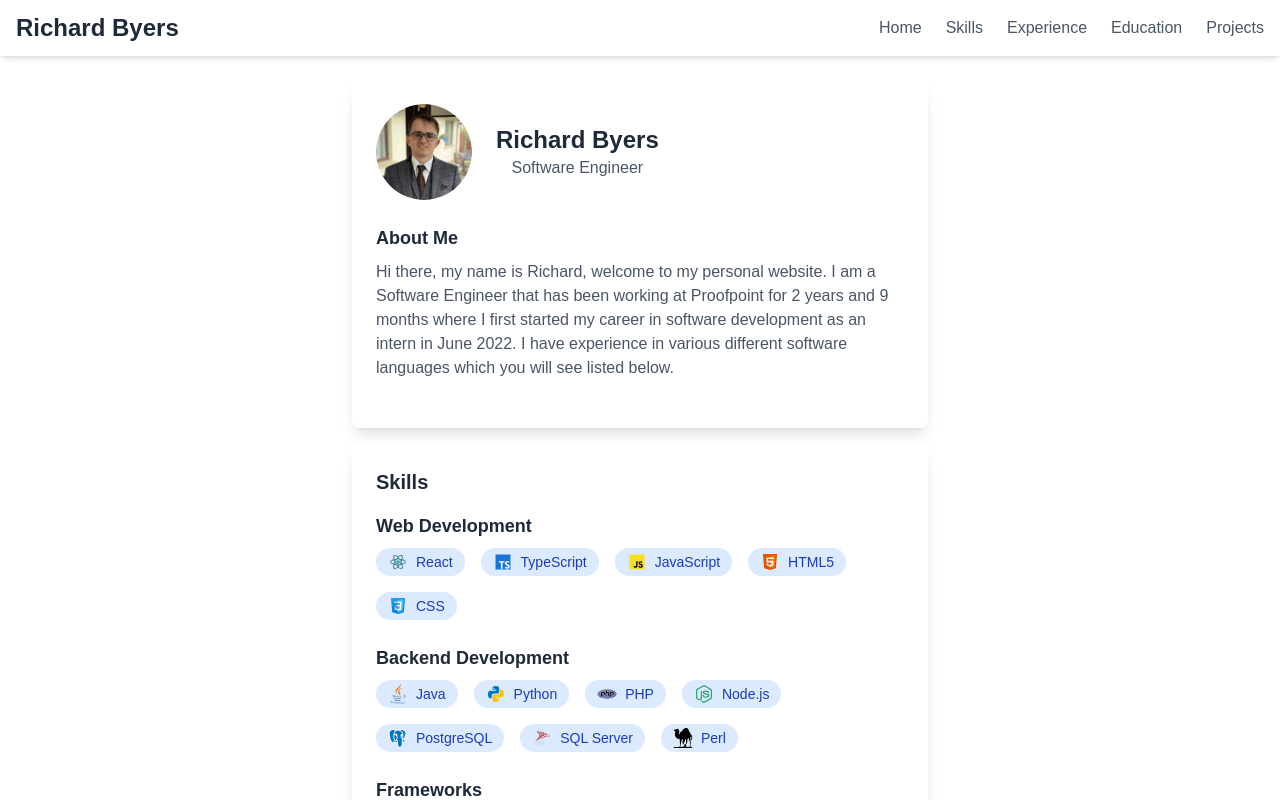
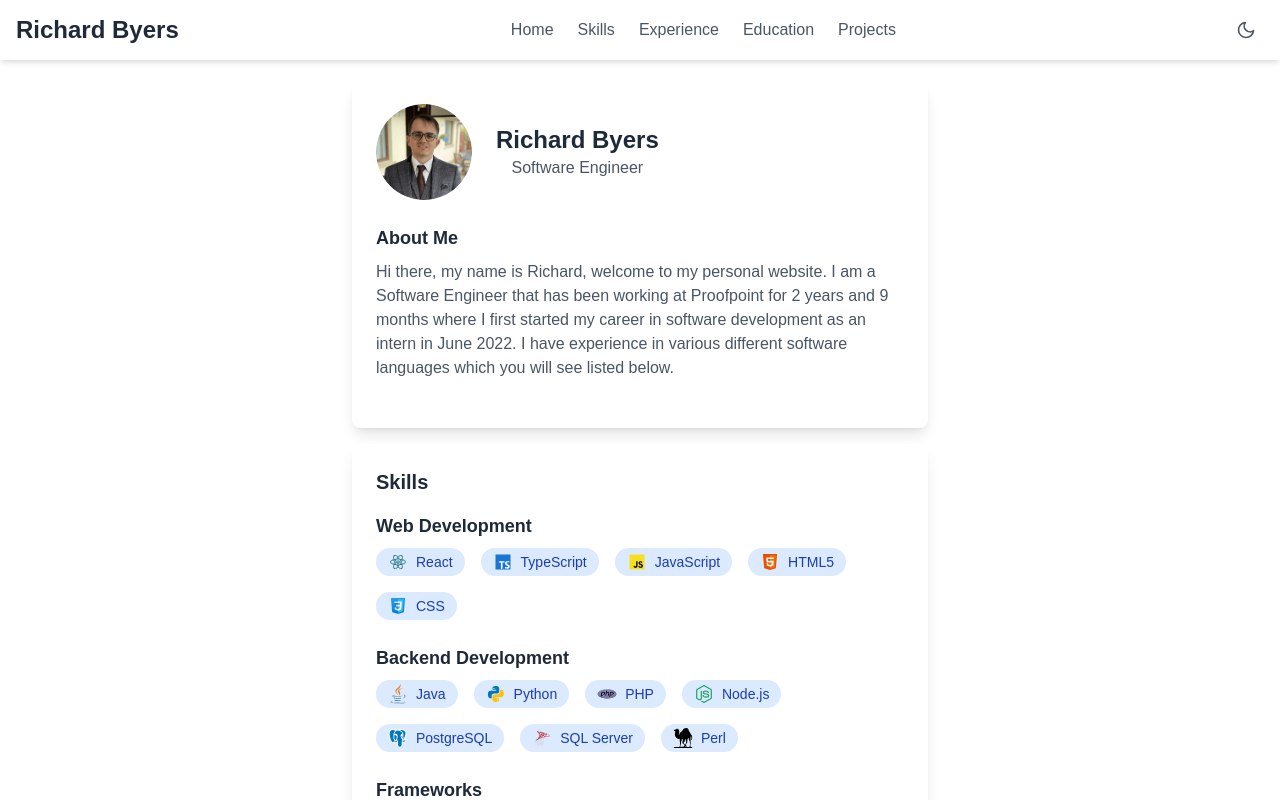
Before and after one commit to Richard-Byers/personal-website, a Next.js app: page / in a window 1280 px wide. Shown: the top 800 px of the page. Built offline with nearby package versions, Linux system fonts and the light colour scheme.

Commit message:
Added in dark mode, light mode toggle

```diff
--- a/app/components/Navbar.tsx
+++ b/app/components/Navbar.tsx
@@ -1,6 +1,7 @@
 import React, { useState, useEffect } from 'react';
 import { motion } from 'framer-motion';
 import { Link } from 'react-scroll';
+import ThemeToggle from './ThemeToggle';
 
 export default function Navbar() {
   const [isVisible, setIsVisible] = useState(true);
@@ -93,6 +94,7 @@ export default function Navbar() {
             </Link>
           </li>
         </ul>
+        <ThemeToggle />
       </div>
     </motion.div>
   );
--- /dev/null
+++ b/app/components/ThemeToggle.tsx
@@ -0,0 +1,28 @@
+'use client'
+import React, { useEffect, useState } from 'react';
+import { FiSun, FiMoon } from 'react-icons/fi';
+
+export default function ThemeToggle() {
+  const [isDark, setIsDark] = useState(false);
+
+  useEffect(() => {
+    setIsDark(document.documentElement.classList.contains('dark'));
+  }, []);
+
+  const toggleTheme = () => {
+    const nextIsDark = !isDark;
+    document.documentElement.classList.toggle('dark', nextIsDark);
+    localStorage.setItem('theme', nextIsDark ? 'dark' : 'light');
+    setIsDark(nextIsDark);
+  };
+
+  return (
+    <button
+      onClick={toggleTheme}
+      aria-label={isDark ? 'Switch to light mode' : 'Switch to dark mode'}
+      className="cursor-pointer p-2 rounded-full text-gray-600 dark:text-gray-300 hover:bg-gray-100 dark:hover:bg-gray-700 transition-colors"
+    >
+      {isDark ? <FiSun size={20} /> : <FiMoon size={20} />}
+    </button>
+  );
+}
--- a/app/globals.css
+++ b/app/globals.css
@@ -1,4 +1,6 @@
 @import "tailwindcss";
+
+@custom-variant dark (&:where(.dark, .dark *));
 
 :root {
   --background: #ffffff;
@@ -12,11 +14,9 @@
   --font-mono: var(--font-geist-mono);
 }
 
-@media (prefers-color-scheme: dark) {
-  :root {
-    --background: #020516;
-    --foreground: #ededed;
-  }
+.dark {
+  --background: #020516;
+  --foreground: #ededed;
 }
 
 body {
--- a/app/layout.tsx
+++ b/app/layout.tsx
@@ -23,7 +23,14 @@ export default function RootLayout({
   children: React.ReactNode;
 }>) {
   return (
-    <html lang="en">
+    <html lang="en" suppressHydrationWarning>
+      <head>
+        <script
+          dangerouslySetInnerHTML={{
+            __html: `(function(){try{var t=localStorage.getItem('theme');if(t==='dark'||(!t&&window.matchMedia('(prefers-color-scheme: dark)').matches)){document.documentElement.classList.add('dark');}}catch(e){}})();`,
+          }}
+        />
+      </head>
       <body
         className={`${geistSans.variable} ${geistMono.variable} antialiased`}
       >
```
